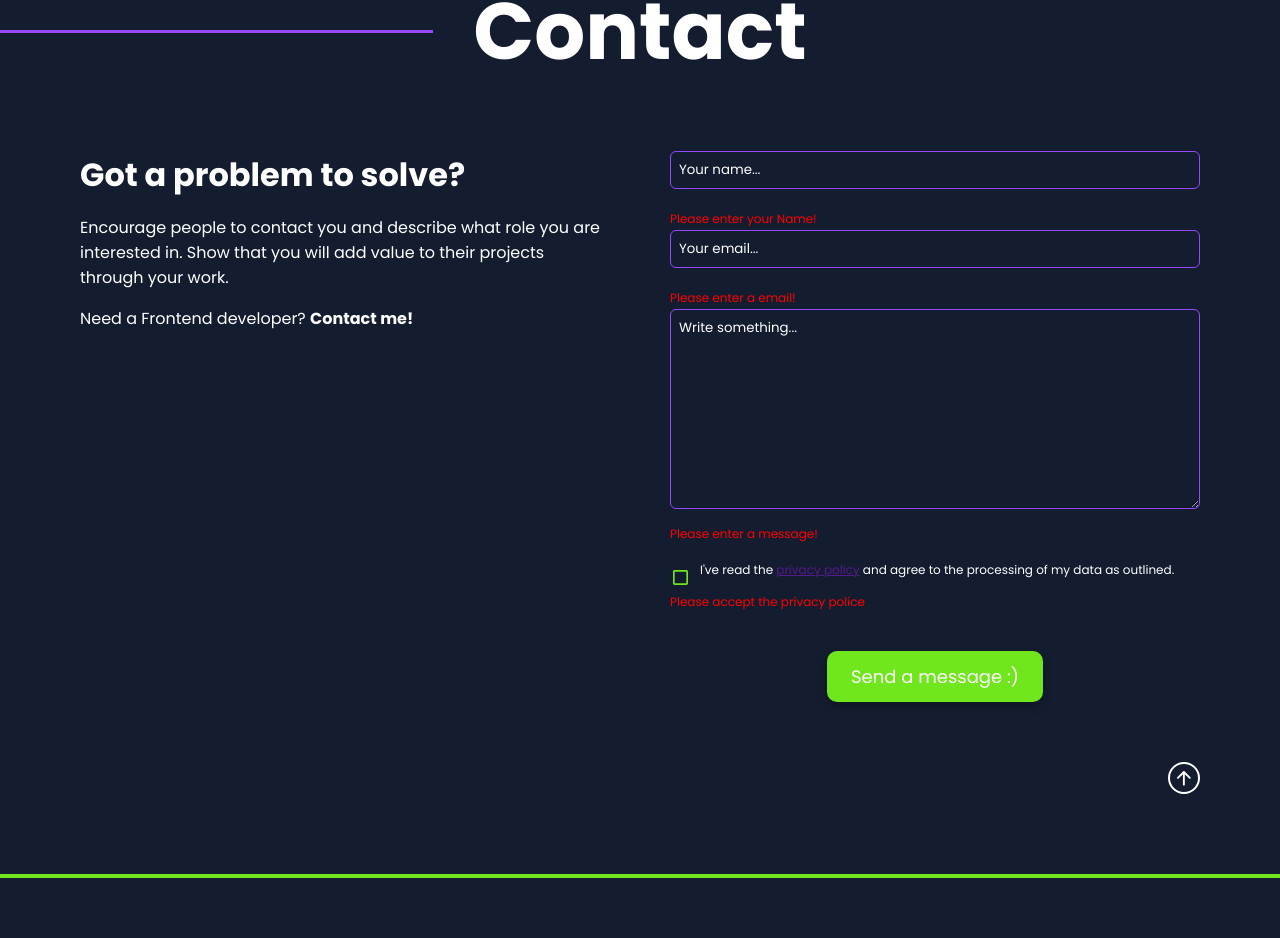
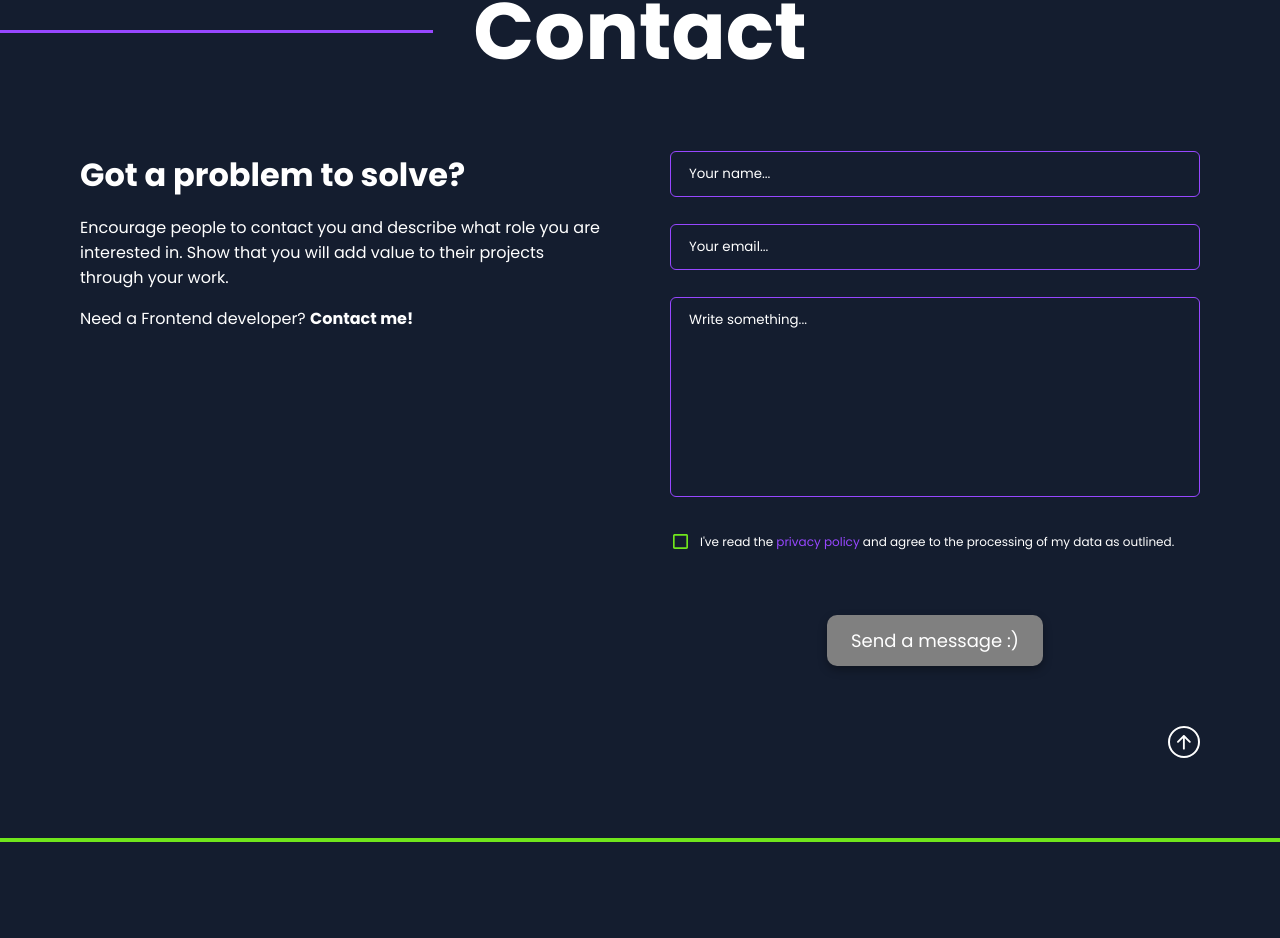
Before and after one commit to HenningOtte/Portfolio, an Angular app: page / in a window 1280 px wide. Shown: the part 4100-5038 px from the top of the page. Built offline with nearby package versions, Linux system fonts and the light colour scheme.

Commit message:
feat(contact): add input validation styling

```diff
--- a/src/app/main-content/contact/contact.html
+++ b/src/app/main-content/contact/contact.html
@@ -11,40 +11,69 @@
         </div>
         <div class="container">
             <form action="action_page.php" (ngSubmit)="onSubmit(contactForm)" #contactForm="ngForm">
-                <div>
-                    <input #userName="ngModel" class="input-container" [(ngModel)]="contactData.name" type="text"
-                        id="name" name="name" placeholder={{contact.INPUTS[0]}} minlength="4" maxlength="20" required>
-                    @if (!userName.valid && userName.untouched) {
-                    <span class="privacy-warning">Please enter your Name!</span>
-                    }
+                <div class="input-container">
+                    <input #userName="ngModel" class="contact-input" [(ngModel)]="contactData.name" type="text"
+                        id="name" name="name" placeholder={{contact.INPUTS[0]}} minlength="3" maxlength="40"
+                        [ngClass]="{'is-uninvalid' : userName.invalid && userName.touched, 'is-invalid' : userName.valid && userName.touched}"
+                        required>
+                    <div class="privacy-warning">
+                        @if (userName.invalid && userName.touched) {<span>Please enter your Name!</span>}
+                        @if (userName.touched && userName.invalid) {
+                        <img class="exclamation-mark" src="/images/icons/input_warning.svg" alt="input warning">
+                        }
+                        @if (userName.touched && userName.valid) {
+                        <img class="exclamation-mark" src="/images/icons/input_valid.svg" alt="input valid">
+                        }
+                    </div>
                 </div>
-                <div>
-                    <input #userMail="ngModel" class="input-container" [(ngModel)]="contactData.email" type="email"
-                        id="email" name="lastname" placeholder={{contact.INPUTS[1]}} required
-                        pattern="[a-zA-Z0-9._%+\-]+@[a-zA-Z0-9.\-]+\.[a-zA-Z]{2,}">
-                    @if (!userMail.valid && userMail.untouched) {
-                    <span class="privacy-warning">Please enter a email!</span>
-                    }
+                <div class="input-container">
+                    <input #userMail="ngModel" class="contact-input" [(ngModel)]="contactData.email" type="email"
+                        id="email" name="lastname" placeholder={{contact.INPUTS[1]}}
+                        [ngClass]="{'is-uninvalid' : userMail.invalid && userMail.touched, 'is-invalid' : userMail.valid && userMail.touched}"
+                        pattern="[a-zA-Z0-9._%+\-]+@[a-zA-Z0-9.\-]+\.[a-zA-Z]{2,}" maxlength="40" required>
+                    <div class="privacy-warning">
+                        @if (!userMail.valid && userMail.touched) {<span>Please enter a email!</span>}
+                        @if (userMail.touched && userMail.invalid) {
+                        <img class="exclamation-mark" src="/images/icons/input_warning.svg" alt="input warning">
+                        }
+                        @if (userMail.touched && userMail.valid) {
+                        <img class="exclamation-mark" src="/images/icons/input_valid.svg" alt="input valid">
+                        }
+                    </div>
                 </div>
-                <textarea #message="ngModel" [(ngModel)]="contactData.message" class="input-container" id="subject"
-                    name="subject" placeholder={{contact.INPUTS[2]}} style="height:200px" minlength="8" maxlength="100"
-                    required></textarea>
-                @if (!message.valid && message.untouched && !message.disabled) {
-                <span class="privacy-warning">Please enter a message!</span>
-                }
+                <div class="input-container">
+                    <textarea #message="ngModel" [(ngModel)]="contactData.message" class="contact-input" id="subject"
+                        name="subject" placeholder={{contact.INPUTS[2]}} style="height:200px" minlength="5"
+                        maxlength="100"
+                        [ngClass]="{'is-uninvalid' : message.invalid && message.touched, 'is-invalid' : message.valid && message.touched}"
+                        required></textarea>
+                    <div class="privacy-warning">
+                        @if (message.invalid && message.touched && !message.disabled) {
+                        <span>Your message is empty</span>}
+                        @if (message.touched && message.invalid) {
+                        <img class="exclamation-mark" src="/images/icons/input_warning.svg" alt="input warning">
+                        }
+                        @if (message.touched && message.valid) {
+                        <img class="exclamation-mark" src="/images/icons/input_valid.svg" alt="input valid">
+                        }
+                    </div>
+                </div>
                 <div class="privacy">
                     <label class="privacy-container">
-                        <input (click)="privacyChecked($event)" type="checkbox">
+                        <input name="privacyAccepted" #pivacyBtn="ngModel" type="checkbox"
+                            [(ngModel)]="contactData.privacyAccepted" type="checkbox" required>
                         <span class="privacy-span">
                             {{contact.PRIVACY.TEXT[0]}}
                             <a href="">{{contact.PRIVACY.TEXT[1]}}</a>
                             {{contact.PRIVACY.TEXT[2]}}
                         </span>
                     </label>
-                    <p *ngIf="!privacyPolicy" class="privacy-warning">{{contact.PRIVACY.WARNING}}</p>
+                    @if (pivacyBtn.invalid && pivacyBtn.touched) {
+                    <p class="privacy-warning">{{contact.PRIVACY.WARNING}}</p>}
                 </div>
                 <div class="submit-container">
-                    <button id="submit-btn" class="btn-primary transform-top-center" type="submit">
+                    <button id="submit-btn" class="btn-primary" [ngClass]="{'transform-top-center' : contactForm.valid}"
+                        type="submit" [disabled]="contactForm.invalid">
                         <span>{{contact.BTN}}</span>
                     </button>
                 </div>
--- a/src/app/main-content/contact/contact.scss
+++ b/src/app/main-content/contact/contact.scss
@@ -1,5 +1,9 @@
 @use '../../styles/variables' as *;
 @use '../../styles/buttons' as *;
+
+textarea {
+  resize: none !important;
+}
 
 .contact {
   scroll-margin-top: 160px;
@@ -70,12 +74,15 @@ form {
 }
 
 .input-container {
+  position: relative;
+}
+
+.contact-input {
   width: 100%;
-  margin-bottom: 16px;
   background-color: transparent;
   border: 1px solid $bright-purple;
   border-radius: 6px;
-  padding: 8px;
+  padding: 12px 18px;
   color: white;
   cursor: pointer;
   outline: none;
@@ -84,6 +91,9 @@ form {
   }
   &::placeholder {
     color: white;
+  }
+  &:focus {
+    border: 1px solid #1cdae6;
   }
 }
 
@@ -132,6 +142,7 @@ form {
       background-image: url('/images/icons/checkbox_checked.svg');
     }
   }
+
   @media (max-width: 1200px) {
     align-items: baseline;
   }
@@ -139,7 +150,19 @@ form {
 
 .privacy-span {
   position: relative;
-  bottom: 6px;
+  top: 2px;
+
+  > a {
+    text-decoration: none;
+    color: $bright-purple;
+    &:hover {
+      text-decoration: underline;
+    }
+  }
+
+  @media (max-width: 1200px) {
+    top: -7px;
+  }
 }
 
 .privacy {
@@ -152,7 +175,22 @@ form {
 }
 
 .privacy-warning {
-  color: red;
+  height: 18px;
+  color: $warning-red;
   font-size: 12px;
-  margin-bottom: 24px;
+  margin: 3px 0 6px 0;
 }
+
+.is-invalid {
+  border: 1px solid $valid-green;
+}
+
+.is-uninvalid {
+  border: 1px solid $warning-red;
+}
+
+.exclamation-mark {
+  position: absolute;
+  right: 18px;
+  top: 10px;
+}
--- a/src/app/main-content/contact/contact.ts
+++ b/src/app/main-content/contact/contact.ts
@@ -1,4 +1,4 @@
-import { CommonModule } from '@angular/common';
+import { CommonModule, NgOptimizedImage } from '@angular/common';
 import { Component, OnInit, inject } from '@angular/core';
 import { FormsModule, NgForm } from '@angular/forms';
 import { LanguageService } from '../../services/language-service';
@@ -6,7 +6,7 @@ import { HttpClient } from '@angular/common/http';
 
 @Component({
   selector: 'app-contact',
-  imports: [CommonModule, FormsModule],
+  imports: [CommonModule, FormsModule, NgOptimizedImage],
   templateUrl: './contact.html',
   styleUrl: './contact.scss',
 })
@@ -22,6 +22,7 @@ export class Contact implements OnInit {
     name: '',
     email: '',
     message: '',
+    privacyAccepted: false,
   };
   contact: any;
 
--- a/src/app/styles/_buttons.scss
+++ b/src/app/styles/_buttons.scss
@@ -10,16 +10,10 @@
   border: none;
   cursor: pointer;
   filter: drop-shadow(0px 4px 4px rgb(0, 0, 0, 0.3));
+  transition: transform 0.2s ease, background-color 0.2s ease;
 
   &:hover {
-    transform: scale(1.15);
-    letter-spacing: 0.5px;
     background-color: $bright-purple;
-    transition: transform 0.2s ease, background-color 0.2s ease;
-
-    > span {
-      font-size: 16px;
-    }
   }
 
   &:disabled {
@@ -57,10 +51,24 @@
 
 .transform-top-center {
   transform-origin: top center;
+  &:hover {
+    letter-spacing: 0.5px;
+    transform: scale(1.2);
+    > span {
+      font-size: 16px;
+    }
+  }
 }
 
 .transform-top-right {
   transform-origin: top right;
+  &:hover {
+    letter-spacing: 0.5px;
+    transform: scale(1.2);
+    > span {
+      font-size: 16px;
+    }
+  }
 }
 
 .arrow-up {
@@ -94,7 +102,11 @@
   pointer-events: all;
   transition: all 0.2s ease;
   &:hover {
+    letter-spacing: 0.5px;
     transform: scale(1.2);
+    > span {
+      font-size: 16px;
+    }
   }
 
   > img {
--- a/src/app/styles/_variables.scss
+++ b/src/app/styles/_variables.scss
@@ -1,5 +1,7 @@
-$bright-purple: #9747FF;
+$bright-purple: #9747ff;
 $purple: #183771;
-$neon-green: #70E61C;
-$bg-darkblue: #141D2F;
+$neon-green: #70e61c;
+$bg-darkblue: #141d2f;
 $widescreen-blue: #101726;
+$warning-red: #e61c40;
+$valid-green: #70e61c;
```
Also changed, not shown: public/images/icons/input_valid.svg (added), public/images/icons/input_warning.svg (added).
